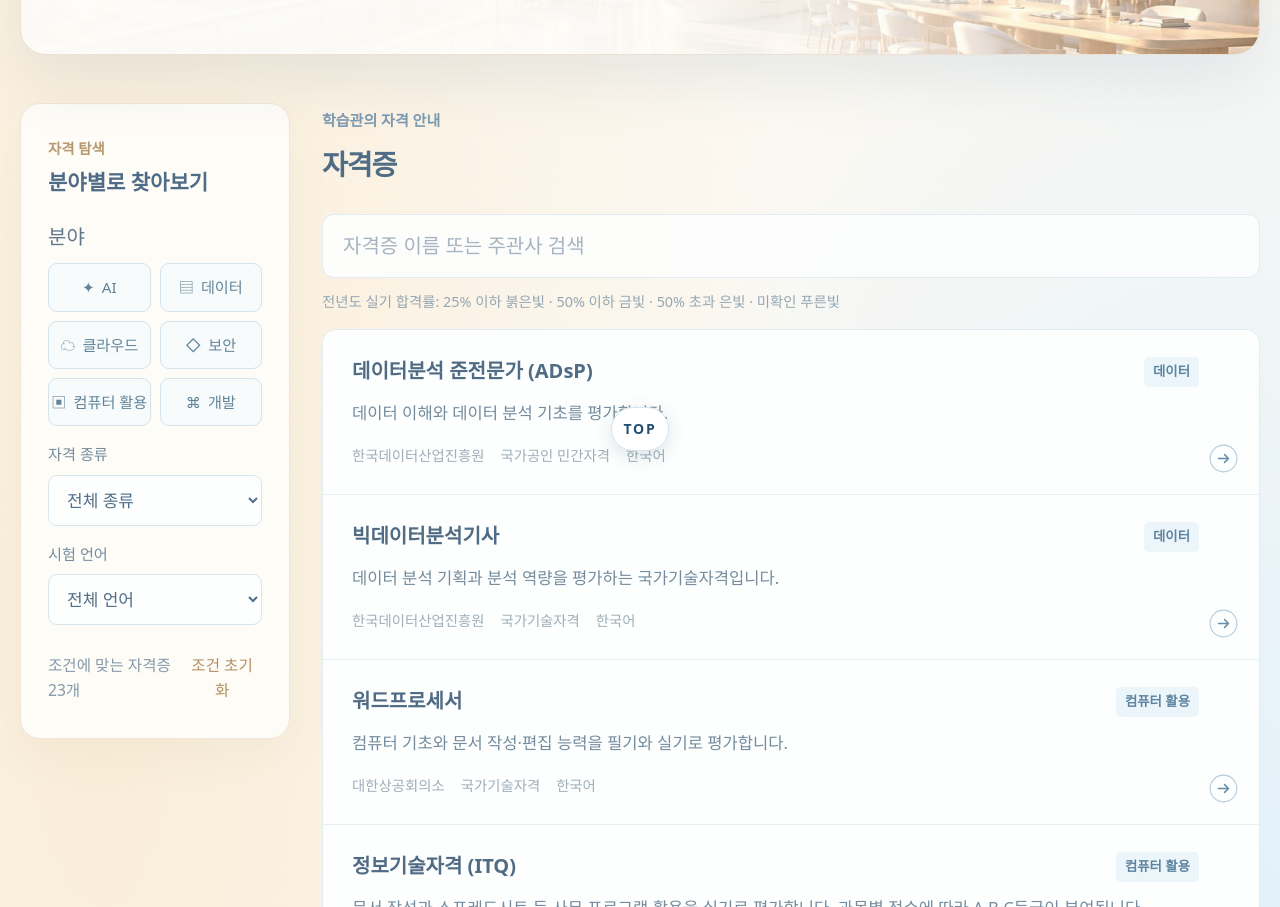
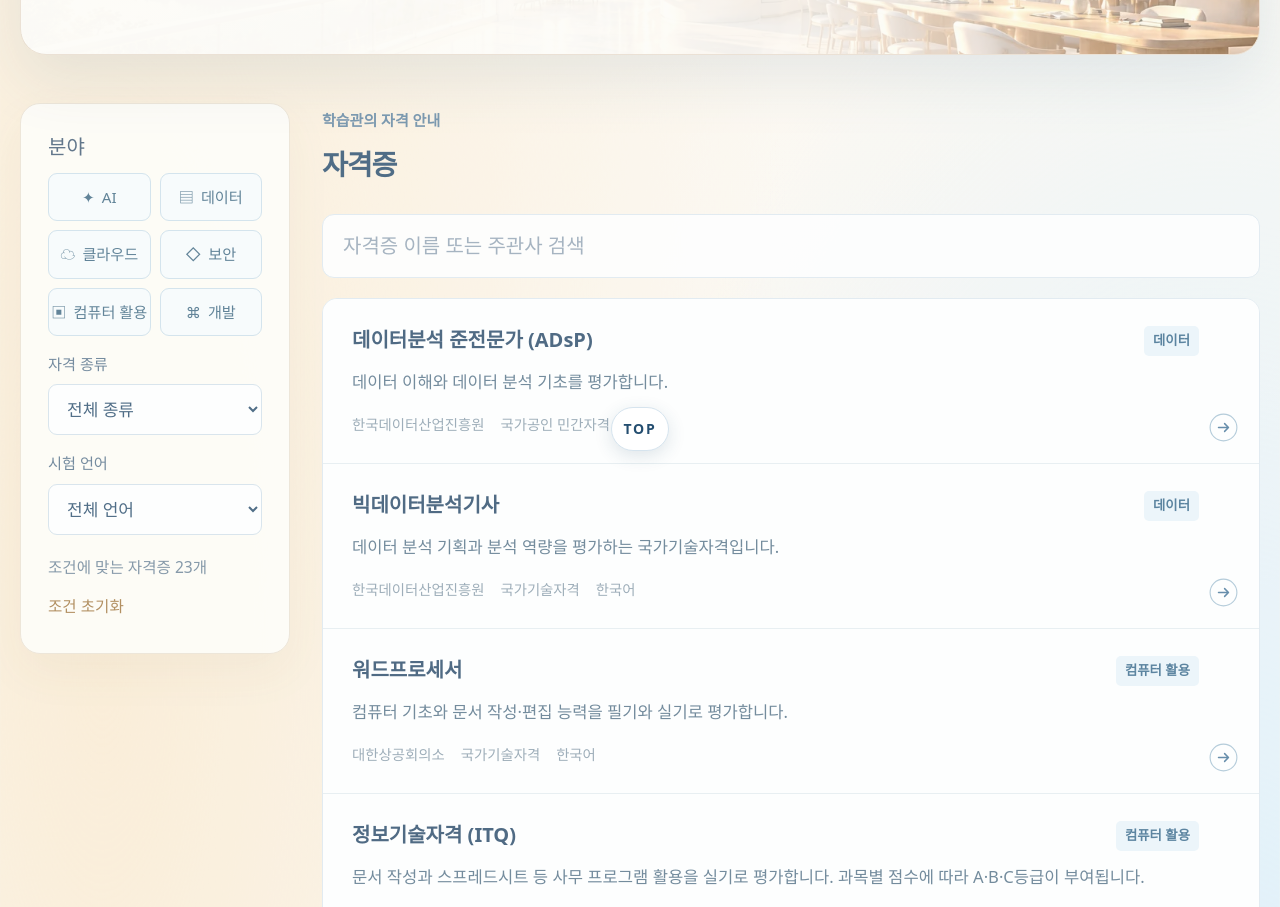
Before and after one commit to Oh-JunTaek/AIHuBridge, a React (Vite) app: page /qualifications in a window 1280 px wide. Shown: the part 340-1247 px from the top of the page. Built offline with nearby package versions, Linux system fonts and the light colour scheme; a web font is replaced by a local one.

Commit message:
fix: 홈 문구와 자격증 카드 효과 정리

```diff
--- a/src/index.css
+++ b/src/index.css
@@ -599,3 +599,16 @@ a:hover .wayfinding-icon, a:focus-visible .wayfinding-icon, button:hover .wayfin
 .qualification-rate-detail { margin-top:1.2rem; padding:1rem; background:#f5f9fb; border-radius:10px; color:#46677c; font-size:.82rem; line-height:1.6; }
 .qualification-rate-detail p { margin-top:.35rem; }.qualification-rate-detail a { display:inline-block; margin-top:.4rem; text-decoration:underline; }
 @media (prefers-reduced-motion:reduce) { .qualification-layout .qualification-card:hover::before,.qualification-layout .qualification-card:focus-visible::before { animation:none; } }
+
+/* 소개 문구와 자격증 탐색 피드백 */
+.landing-hero-content h1, .landing-hero-content > p { user-select:none; -webkit-user-select:none; }
+.qualification-layout .qualification-filter-footer { display:grid; justify-items:start; gap:.3rem; }
+.qualification-layout .qualification-filter-footer p, .qualification-layout .qualification-filter-footer button { white-space:nowrap; }
+.qualification-layout .qualification-filter-footer button { padding:.4rem 0; }
+.qualification-layout .qualification-card.rate-low { --hover-tint:#fff4f3; }
+.qualification-layout .qualification-card.rate-mid { --hover-tint:#fff9ea; }
+.qualification-layout .qualification-card.rate-high { --hover-tint:#f2f5f7; }
+.qualification-layout .qualification-card.rate-unknown { --hover-tint:#f0f8fc; }
+.qualification-layout .qualification-card:hover, .qualification-layout .qualification-card:focus-visible { background:var(--hover-tint); transition:background-color .35s ease; }
+.qualification-layout .qualification-card:hover::before, .qualification-layout .qualification-card:focus-visible::before { animation:qualification-sheen 1.15s ease-in-out; }
+@media (prefers-reduced-motion:reduce) { .qualification-layout .qualification-card:hover::before, .qualification-layout .qualification-card:focus-visible::before { animation:none; } .qualification-layout .qualification-card:hover, .qualification-layout .qualification-card:focus-visible { transition:none; } }
--- a/src/pages/Qualifications.tsx
+++ b/src/pages/Qualifications.tsx
@@ -41,7 +41,6 @@ export default function Qualifications() {
   return <div className="space-page space-library qualifications-page mx-auto max-w-6xl px-4 py-6">
     <header className="space-header mb-6"><div><p className="space-label">학습관</p><h1>자격증 도전</h1><p className="space-caption">컴퓨터 활용부터 AI까지, 나에게 맞는 자격시험을 찾아보세요.</p></div></header>
     <div className="reading-layout qualification-layout"><aside className="reading-sidebar qualification-filters" aria-label="자격증 검색과 필터"><MobileFilter summary={`${tag || '전체 분야'} · ${classification || '전체 자격'}`}>
-      <div className="qualification-filter-heading"><div><span>자격 탐색</span><h2>분야별로 찾아보기</h2></div></div>
       <div className="qualification-filter-grid">
         <div className="qualification-category"><span>분야</span><div>{tags.map((value, index) => <button type="button" key={value} aria-pressed={tag === value} onClick={() => setTag(tag === value ? '' : value)}><span aria-hidden="true">{['✦', '▤', '☁', '◇', '▣', '⌘'][index]}</span> {value}</button>)}</div></div>
         <label>자격 종류<select value={classification} onChange={(e) => setClassification(e.target.value)}><option value="">전체 종류</option>{classes.map((value) => <option key={value} value={value}>{displayClass(value)}</option>)}</select></label>
@@ -52,7 +51,6 @@ export default function Qualifications() {
     <section className="qualification-results" aria-label="자격증 목록">
       <div className="results-heading"><div><span>학습관의 자격 안내</span><h2>자격증</h2></div></div>
       <label className="qualification-search"><span className="sr-only">자격증·주관사 검색</span><input type="search" placeholder="자격증 이름 또는 주관사 검색" value={query} onChange={(e) => setQuery(e.target.value)} /></label>
-      <p className="qualification-guide">전년도 실기 합격률: 25% 이하 붉은빛 · 50% 이하 금빛 · 50% 초과 은빛 · 미확인 푸른빛</p>
       {results.length === 0 && <p className="qualification-empty">조건에 맞는 자격증이 없습니다. 검색어나 필터를 변경해 보세요.</p>}
       <div className="qualification-list">{visibleResults.map((item) => <button type="button" className={`qualification-card rate-${rateClass(item.id)}`} key={item.id} onClick={() => open(item.id)}>
         <span className="qualification-card-top"><strong>{item.id.startsWith('computer-skills-') ? '컴퓨터활용능력' : item.name}</strong><span className="qualification-tags">{categoryOf(item).map((value) => <span key={value}>{value}</span>)}</span></span>
```
Also changed, not shown: 1 other file (tests, documents, lock files or other folders).
